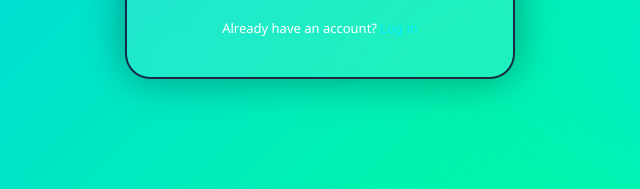
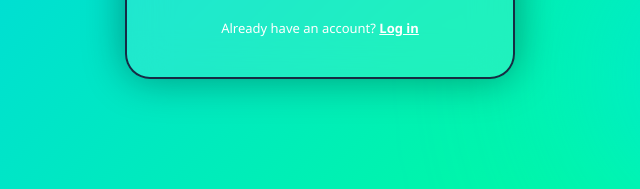
Before and after one commit to mayurnikumbh/Gethub, a plain HTML site: page signup.html in a window 1280 px wide. Shown: the part 585-774 px from the top of the page, 320-960 px from the left. Drawn offline with nearby package versions, Linux system fonts and the light colour scheme.

Commit message:
Add styles for auth links in body

```diff
--- a/css/style.css
+++ b/css/style.css
@@ -163,3 +163,4 @@ body.auth { display: flex; justify-content: center; align-items: center; overflo
 
 @media (max-width: 720px) { .split { grid-template-columns: 1fr; } .hero { padding: 30px 18px; } }
 @media (prefers-reduced-motion: reduce) { body, .glow, .auth-box { animation: none; } .card, .btn { transition: none; } }
+body.auth a { color: #fff; text-decoration: underline; font-weight: bold; }
```
